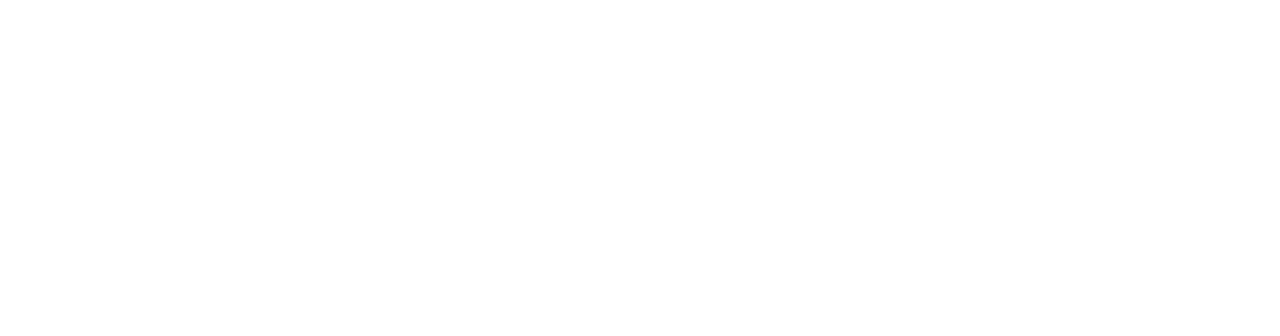
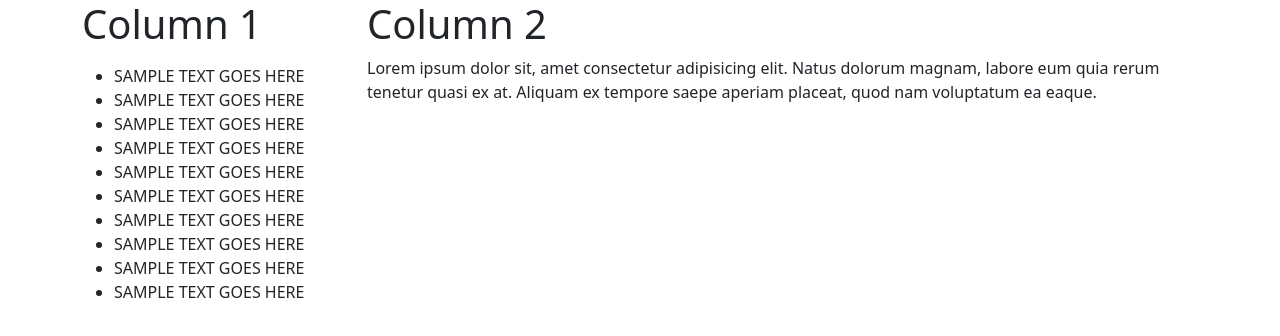
Before and after one commit to JesseDWhite/bootstrap, a plain HTML site: page index.html in a window 1280 px wide. Drawn offline with nearby package versions, Linux system fonts and the light colour scheme.

Commit message:
updated column size and added 10 li's

```diff
--- a/index.html
+++ b/index.html
@@ -15,7 +15,32 @@
 </head>
 
 <body>
-
+  <div class="container">
+    <div class="row">
+      <div class="col-3">
+        <h1>Column 1</h1>
+        <p>
+        <ul>
+          <li>SAMPLE TEXT GOES HERE</li>
+          <li>SAMPLE TEXT GOES HERE</li>
+          <li>SAMPLE TEXT GOES HERE</li>
+          <li>SAMPLE TEXT GOES HERE</li>
+          <li>SAMPLE TEXT GOES HERE</li>
+          <li>SAMPLE TEXT GOES HERE</li>
+          <li>SAMPLE TEXT GOES HERE</li>
+          <li>SAMPLE TEXT GOES HERE</li>
+          <li>SAMPLE TEXT GOES HERE</li>
+          <li>SAMPLE TEXT GOES HERE</li>
+        </ul>
+        </p>
+      </div>
+      <div class="col-9">
+        <h1>Column 2</h1>
+        <p>Lorem ipsum dolor sit, amet consectetur adipisicing elit. Natus dolorum magnam, labore eum quia rerum tenetur
+          quasi ex at. Aliquam ex tempore saepe aperiam placeat, quod nam voluptatum ea eaque.</p>
+      </div>
+    </div>
+  </div>
 </body>
 
 </html>
```
